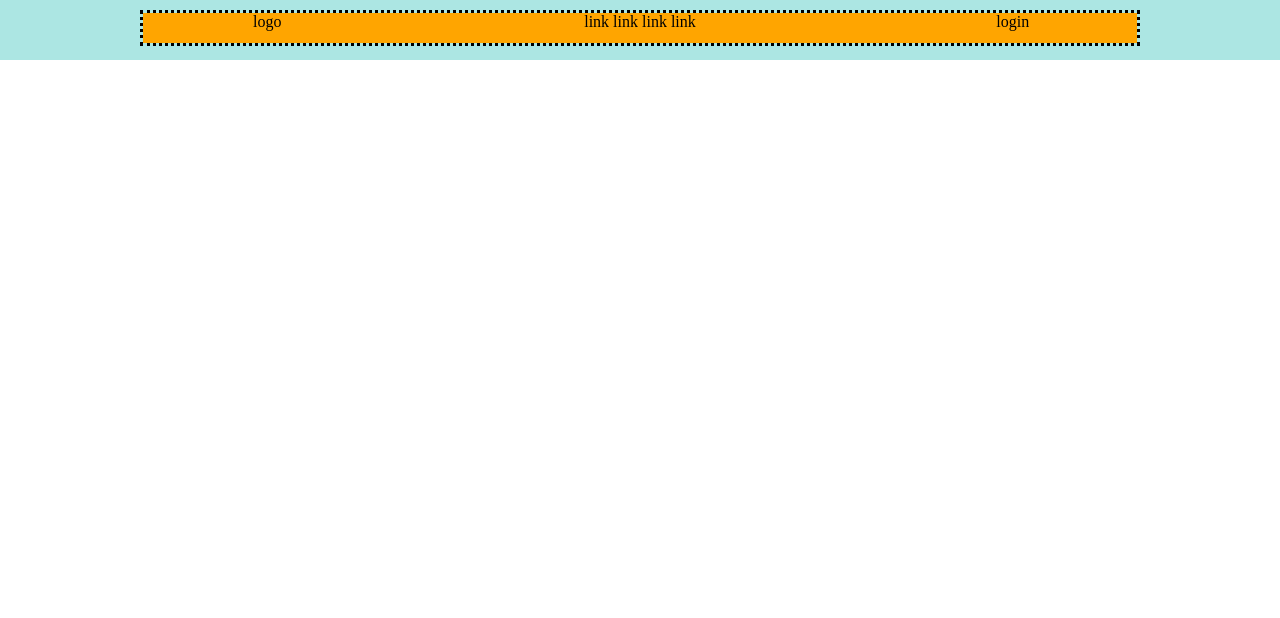
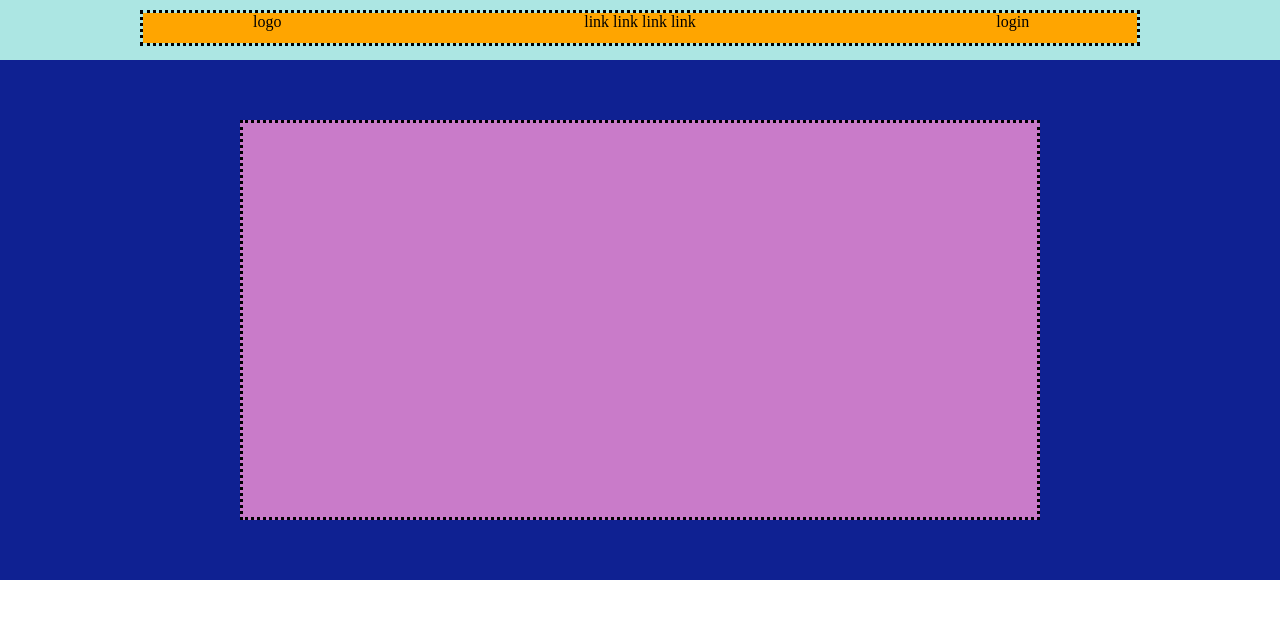
Before and after one commit to omarseddati16/htmlcss-struttura-discord, a plain HTML site: page index.html in a window 1280 px wide. Drawn offline with Linux system fonts and the light colour scheme.

Commit message:
[main] primo quadrato

```diff
--- a/css/style.css
+++ b/css/style.css
@@ -16,7 +16,6 @@ header {
   max-width: 1000px;
   margin: 0 auto;
   display: flex;
-  justify-content: space-between;
 }
 
 .bg-orange {
@@ -26,6 +25,7 @@ header {
 
 .col-25 {
   width: 25%;
+
 }
 
 .col-50 {
@@ -44,3 +44,18 @@ header {
 }
 
 /* main */
+
+
+.container-blù {
+  background-color: #0f2192;
+  padding: 60px 0;
+  display: flex;
+  justify-content: center;
+}
+
+.quadrato-rosa {
+  height: 400px;
+  width: 800px;
+  background-color: rgb(201, 123, 201);
+  border: 3px black dotted;
+}
--- a/index.html
+++ b/index.html
@@ -18,7 +18,11 @@
     </div>
   </header>
   <main>
-    <div></div>
+    <section class="container-blù">
+      <div class="quadrato-rosa"></div>
+      <div>
+      </div>
+    </section>
   </main>
 </body>
 
```
